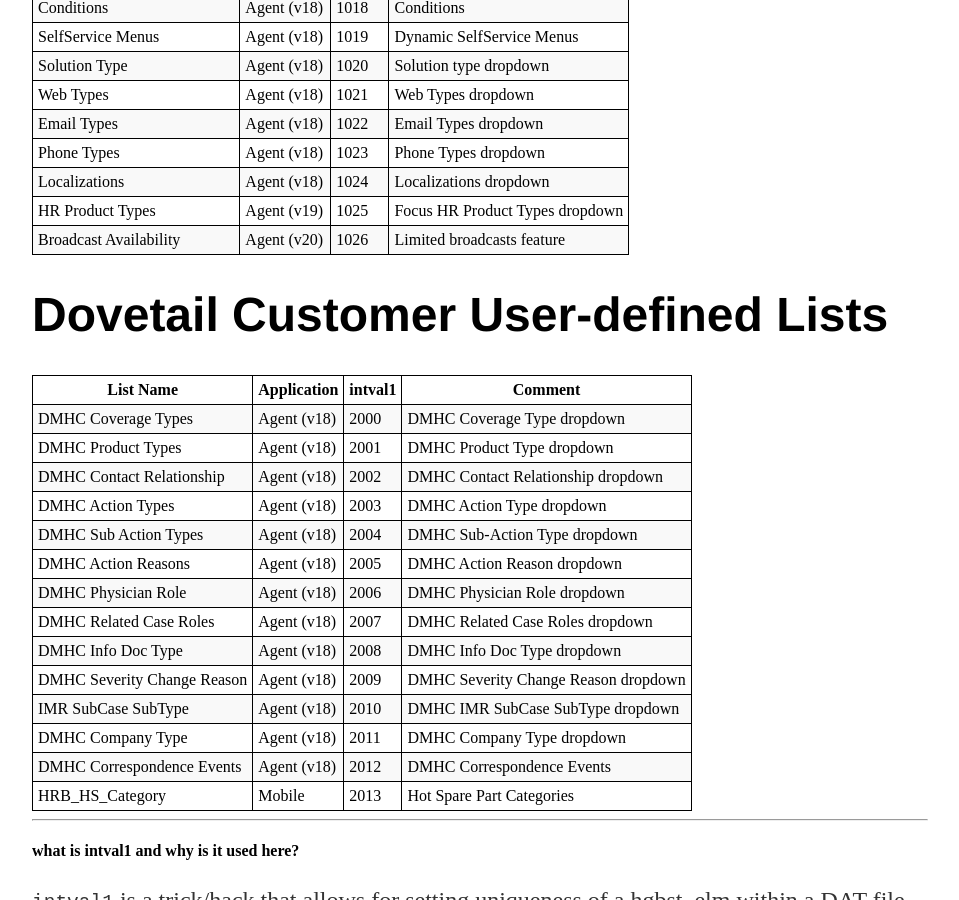
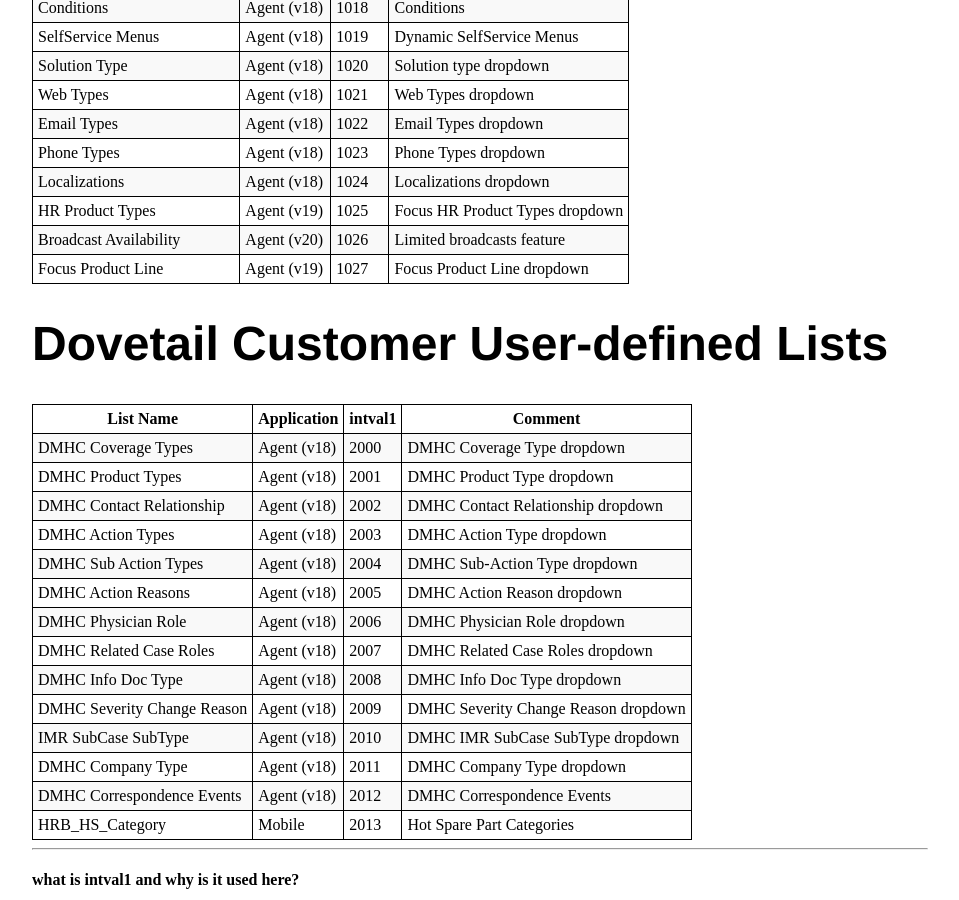
Before and after one commit to DovetailSoftware/dovetail-defined, a Jekyll site: the page built from pages/user-defined-lists.md, in a window 1280 px wide and 900 px high, scrolled down 772 px. Shown: the whole window, without its empty margins (160-1119 px from the left). Built offline with Jekyll 4.4.1, drawn with Linux system fonts in a browser that asks for light colours.

Commit message:
Update user-defined-lists.md

```diff
--- a/pages/user-defined-lists.md
+++ b/pages/user-defined-lists.md
@@ -35,6 +35,7 @@
 | Localizations | Agent (v18) | 1024 | Localizations dropdown |
 | HR Product Types | Agent (v19) | 1025 | Focus HR Product Types dropdown |
 | Broadcast Availability | Agent (v20) | 1026 | Limited broadcasts feature |
+| Focus Product Line | Agent (v19) | 1027 | Focus Product Line dropdown |
 
 # Dovetail Customer User-defined Lists
 
```
